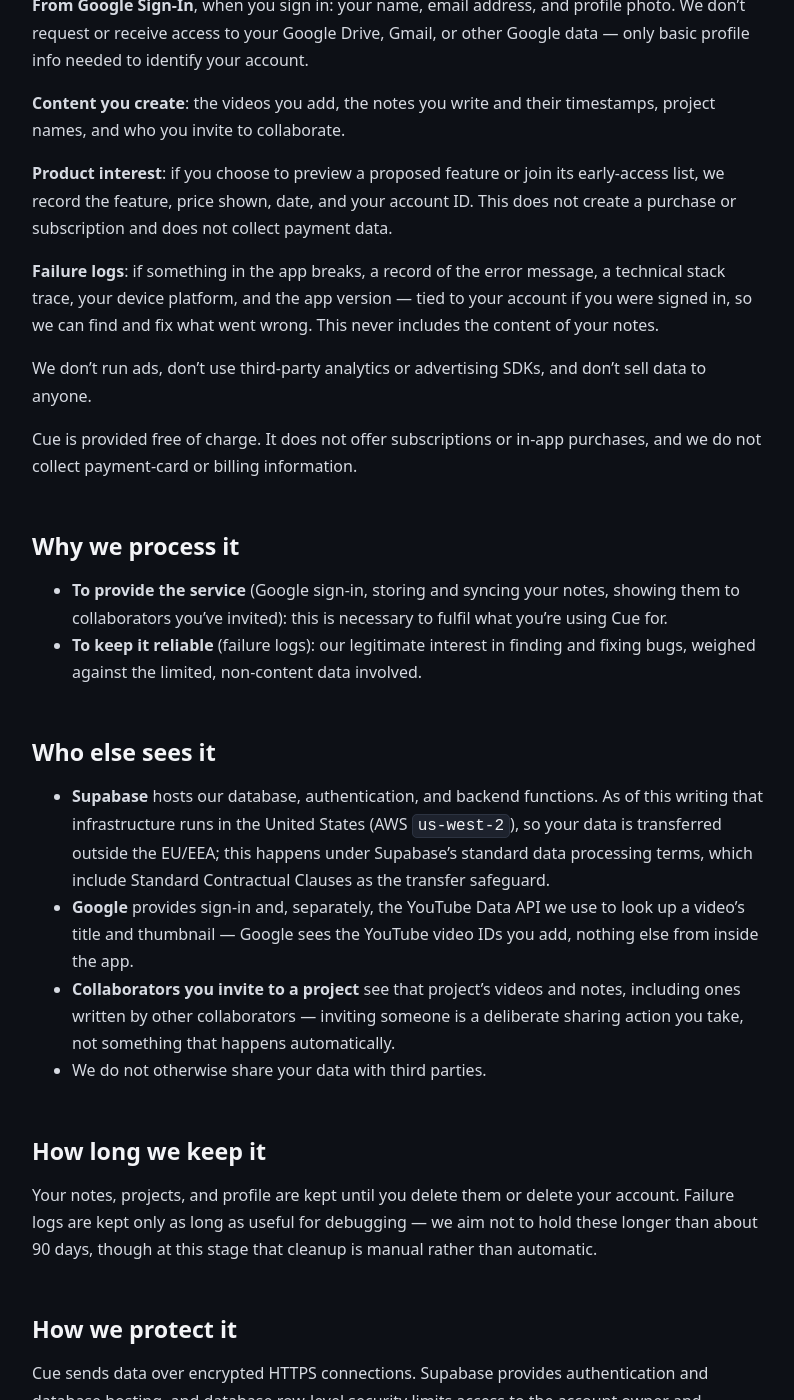
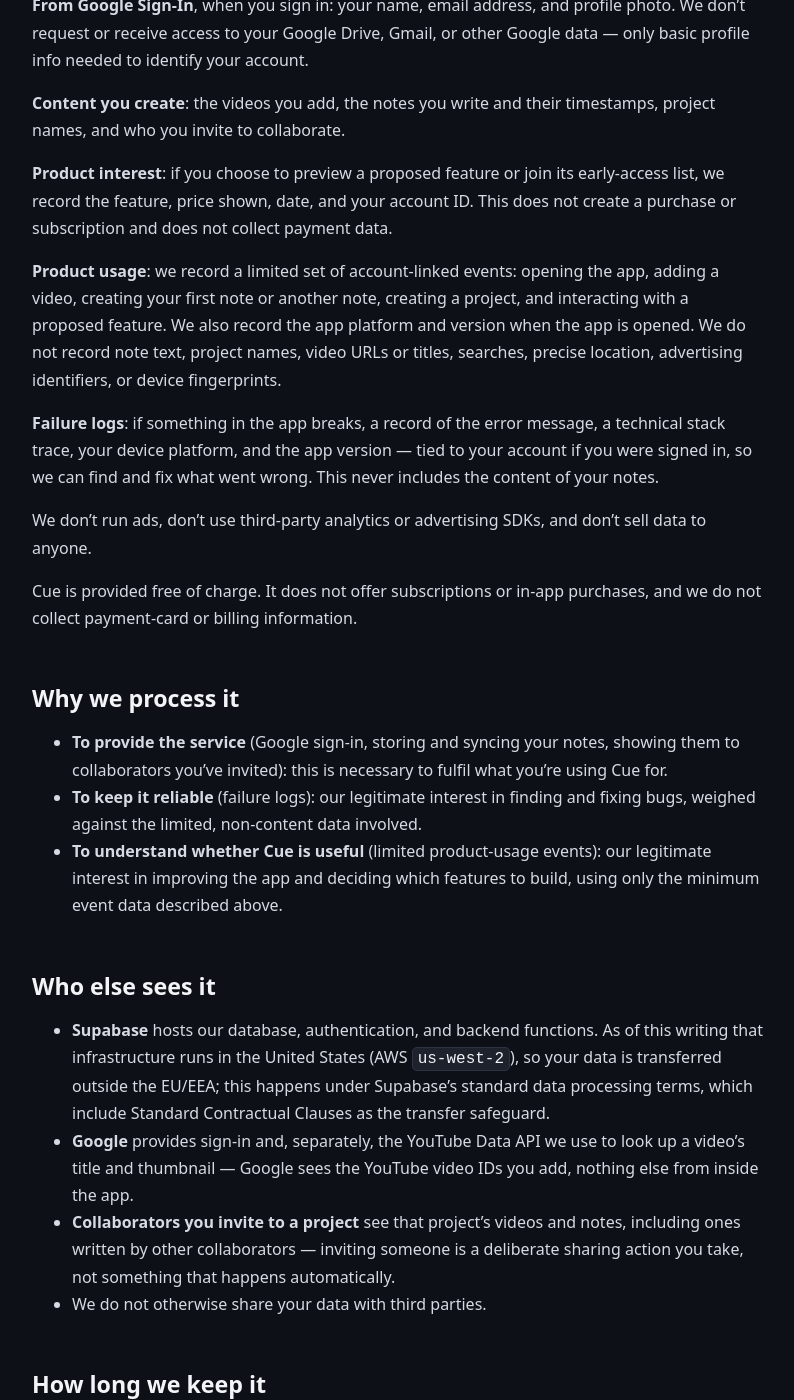
Before and after one commit to crackeroni/cue-legal, a Jekyll site: the page built from privacy.md, in a window 1280 px wide and 1400 px high, scrolled down 506 px. Shown: the whole window, without its empty margins (242-1036 px from the left). Built offline with Jekyll 4.4.1, drawn with Linux system fonts in a browser that asks for light colours; some of the changed text lies outside the part shown.

Commit message:
Document privacy-safe usage analytics

```diff
--- a/privacy.md
+++ b/privacy.md
@@ -26,6 +26,13 @@ timestamps, project names, and who you invite to collaborate.
 **Product interest**: if you choose to preview a proposed feature or join its
 early-access list, we record the feature, price shown, date, and your account ID.
 This does not create a purchase or subscription and does not collect payment data.
+
+**Product usage**: we record a limited set of account-linked events: opening the
+app, adding a video, creating your first note or another note, creating a project,
+and interacting with a proposed feature. We also record the app platform and
+version when the app is opened. We do not record note text, project names, video
+URLs or titles, searches, precise location, advertising identifiers, or device
+fingerprints.
 
 **Failure logs**: if something in the app breaks, a record of the error
 message, a technical stack trace, your device platform, and the app
@@ -46,6 +53,9 @@ purchases, and we do not collect payment-card or billing information.
 - **To keep it reliable** (failure logs): our legitimate interest in
   finding and fixing bugs, weighed against the limited, non-content data
   involved.
+- **To understand whether Cue is useful** (limited product-usage events): our
+  legitimate interest in improving the app and deciding which features to build,
+  using only the minimum event data described above.
 
 ## Who else sees it
 
@@ -66,7 +76,8 @@ purchases, and we do not collect payment-card or billing information.
 ## How long we keep it
 
 Your notes, projects, and profile are kept until you delete them or delete
-your account. Failure logs are kept only as long as useful for debugging —
+your account. Raw product-usage events are automatically deleted after 90 days
+and are deleted earlier if you delete your account. Failure logs are kept only as long as useful for debugging —
 we aim not to hold these longer than about 90 days, though at this stage
 that cleanup is manual rather than automatic.
 
```
Also changed, not shown: other parts of privacy.md (+1 -1 lines), delete-account.md (+1 -0 lines).
